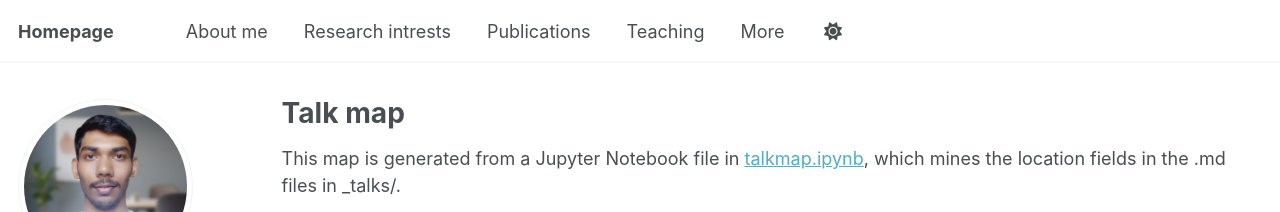
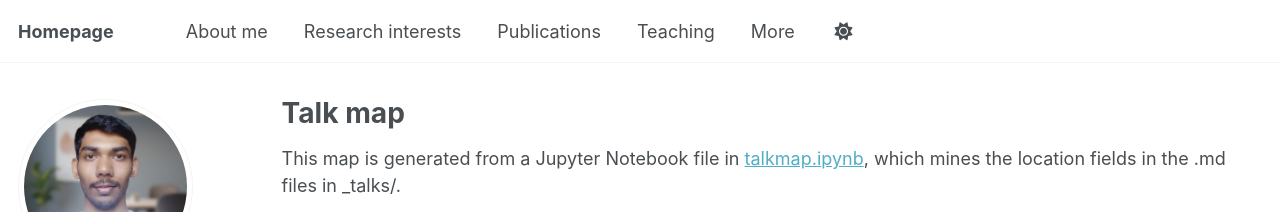
Before and after one commit to ajinkya-ss/ajinkya-ss, a Jekyll site: the page built from _pages/talkmap.html, in a window 1280 px wide. Shown: the top 212 px of the page. Built offline with Jekyll 4.4.1, drawn with Linux system fonts in a browser that asks for light colours; nearby versions of some CDN libraries; some web fonts are replaced; a script that is not in the unit is left out.

Commit message:
Update navigation.yml

```diff
--- a/_data/navigation.yml
+++ b/_data/navigation.yml
@@ -13,7 +13,7 @@ main:
   - title: "About me"
     url: /aboutme/
 
-  - title: "Research intrests"
+  - title: "Research interests"
     url: /portfolio/
 
   - title: "Publications"
```
